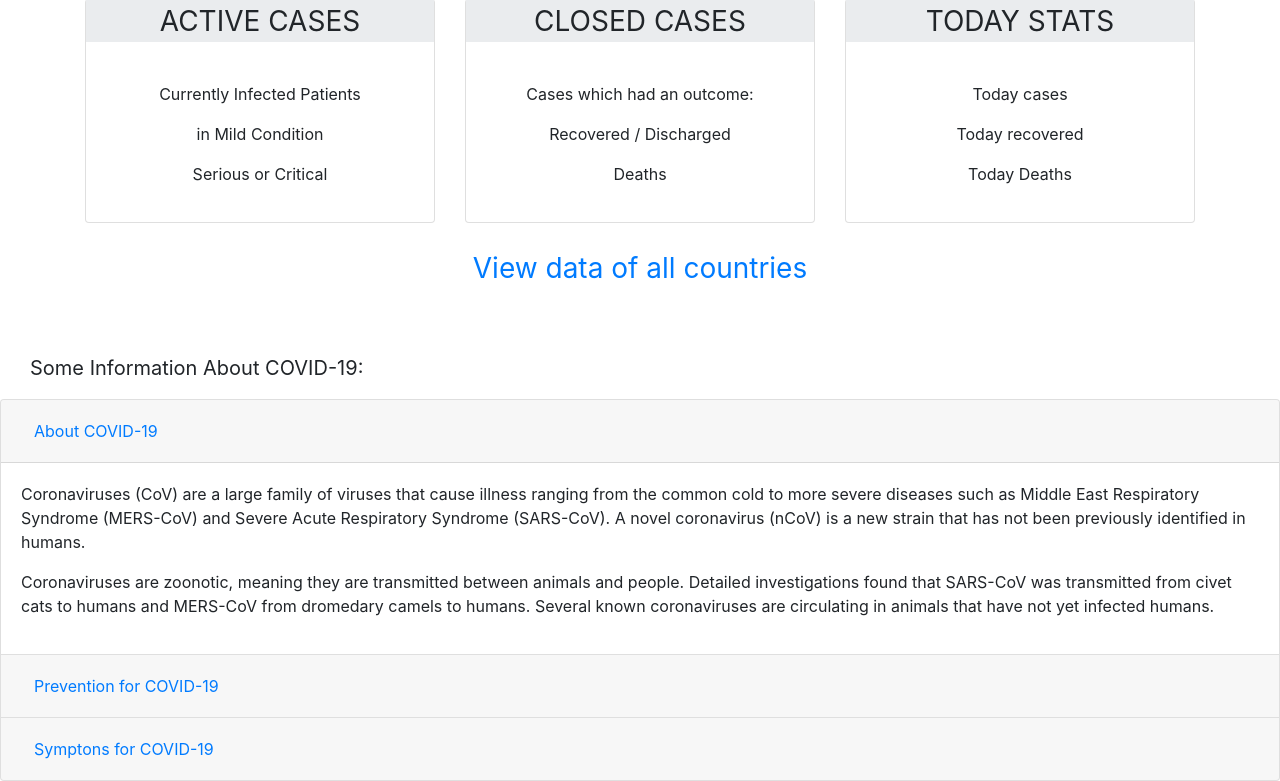
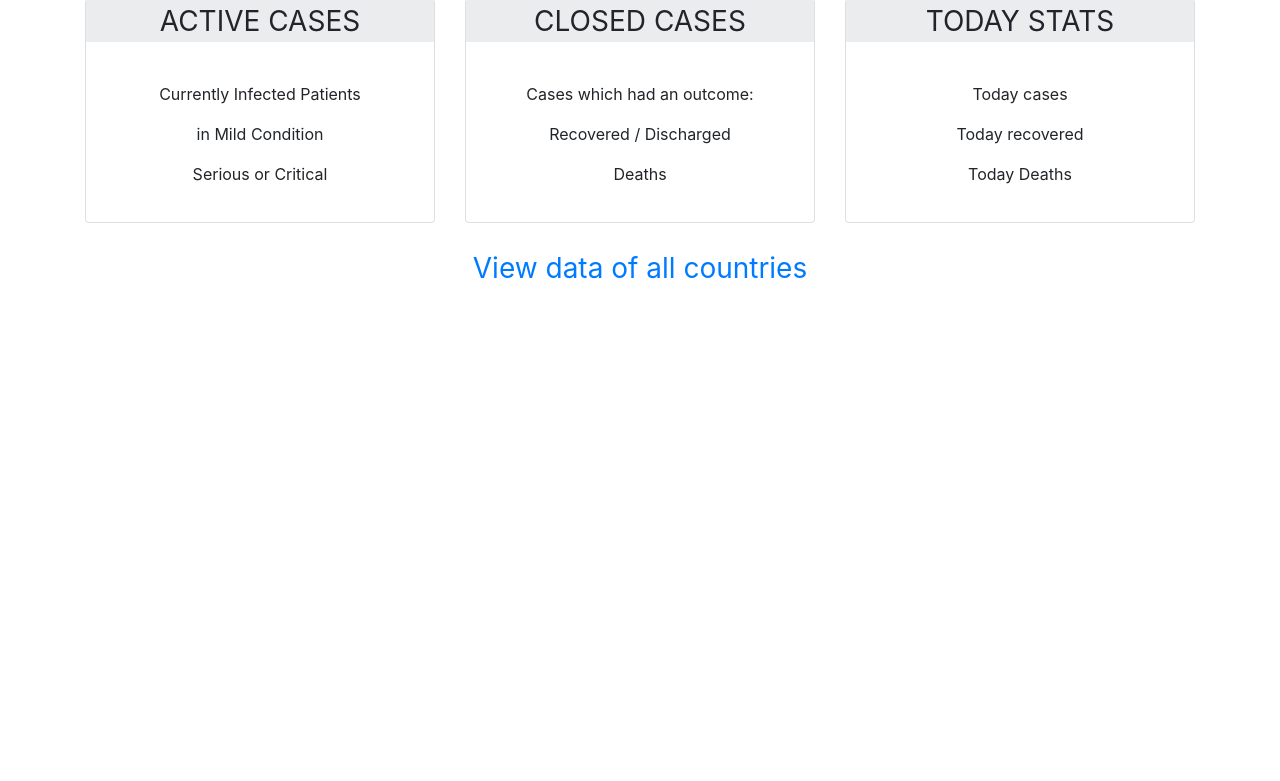
Before and after one commit to preetmodh/Covid-19-Helper, a Flask app: page / in a window 1280 px wide. Shown: the part 333-1114 px from the top of the page. After the commit the page ends 800 px from the top, so only its background shows below. Run offline with Flask 2, Linux system fonts and the light colour scheme; data that the repository does not hold is empty; some libraries are stand-ins or nearby versions.

Commit message:
Update index.html

```diff
--- a/template/index.html
+++ b/template/index.html
@@ -75,119 +75,5 @@
 <a href="{{url_for('Allcountries')}}">View data of all countries</a>
 </p>
 </br>
-</br>
-<p style="margin-left: 30px; font-size: 20px;">Some Information About COVID-19:</p>
-
-
-
-
-
-
-
-
-
-
-
-
-
-
-
-
-
-
-
-
-
-
-
-
-
-
-
-
-
-
-    <div class="accordion" id="accordionExample" >
-        <div class="card">
-          <div class="card-header" id="headingOne">
-            <h2 class="mb-0">
-              <button class="btn btn-link btn-block text-left" type="button" data-toggle="collapse" data-target="#collapseOne" aria-expanded="true" aria-controls="collapseOne">
-                About COVID-19
-              </button>
-            </h2>
-          </div>
-
-          <div id="collapseOne" class="collapse show" aria-labelledby="headingOne" data-parent="#accordionExample">
-            <div class="card-body">
-              <p>Coronaviruses (CoV) are a large family of viruses that cause illness ranging from the common cold to more severe diseases such as Middle East Respiratory Syndrome (MERS-CoV) and Severe Acute Respiratory Syndrome (SARS-CoV). A novel coronavirus (nCoV) is a new strain that has not been previously identified in humans.</p>
-              <p>Coronaviruses are zoonotic, meaning they are transmitted between animals and people. Detailed investigations found that SARS-CoV was transmitted from civet cats to humans and MERS-CoV from dromedary camels to humans. Several known coronaviruses are circulating in animals that have not yet infected humans.</p>
-            </div>
-          </div>
-        </div>
-        <div class="card">
-          <div class="card-header" id="headingTwo">
-            <h2 class="mb-0">
-              <button class="btn btn-link btn-block text-left collapsed" type="button" data-toggle="collapse" data-target="#collapseTwo" aria-expanded="false" aria-controls="collapseTwo">
-                Prevention for COVID-19
-              </button>
-            </h2>
-          </div>
-          <div id="collapseTwo" class="collapse" aria-labelledby="headingTwo" data-parent="#accordionExample">
-            <div class="card-body">
-                To prevent infection and to slow transmission of COVID-19, do the following:
-                <ul>
-                    <li>Wash your hands regularly with soap and water, or clean them with alcohol-based hand rub.</li>
-                    <li>Maintain at least 1 metre distance between you and people coughing or sneezing.</li>
-                    <li>Avoid touching your face.</li>
-                    <li>Cover your mouth and nose when coughing or sneezing.</li>
-                    <li>Stay home if you feel unwell.</li>
-                    <li>Refrain from smoking and other activities that weaken the lungs.</li>
-                    <li>Practice physical distancing by avoiding unnecessary travel and staying away from large groups of people.</li>
-                  </ul>
-            </div>
-          </div>
-        </div>
-        <div class="card">
-          <div class="card-header" id="headingThree">
-            <h2 class="mb-0">
-              <button class="btn btn-link btn-block text-left collapsed" type="button" data-toggle="collapse" data-target="#collapseThree" aria-expanded="false" aria-controls="collapseThree">
-                Symptons for COVID-19
-              </button>
-            </h2>
-          </div>
-          <div id="collapseThree" class="collapse" aria-labelledby="headingThree" data-parent="#accordionExample">
-            <div class="card-body">
-             COVID-19 affects different people in different ways. Most infected people will develop mild to moderate illness and recover without hospitalization.
-    </br>
-    Most common symptoms:
-    <ul>
-    <li>Fever</li>
-    <li>Dry cough</li>
-    <li>Tiredness</li>
-    </ul>
-
-    </br>
-    Less common symptoms:
-    <ul>
-    <li>aches and pains.</li>
-    <li>sore throat.</li>
-    <li>diarrhoea.</li>
-    <li>conjunctivitis.</li>
-    <li>headache.</li>
-    <li>loss of taste or smell.</li>
-    <li>a rash on skin, or discolouration of fingers or toes.</li>
-    </ul>
-
-    </br>
-    Serious symptoms:
-    <ul>
-    <li>difficulty in breathing or shortness of breath.</li>
-    <li>chest pain or pressure.</li>
-    <li>loss of speech or movement.</li>
-    </ul>
-            </div>
-          </div>
-        </div>
-      </div>
     </body>
     </html>
```
